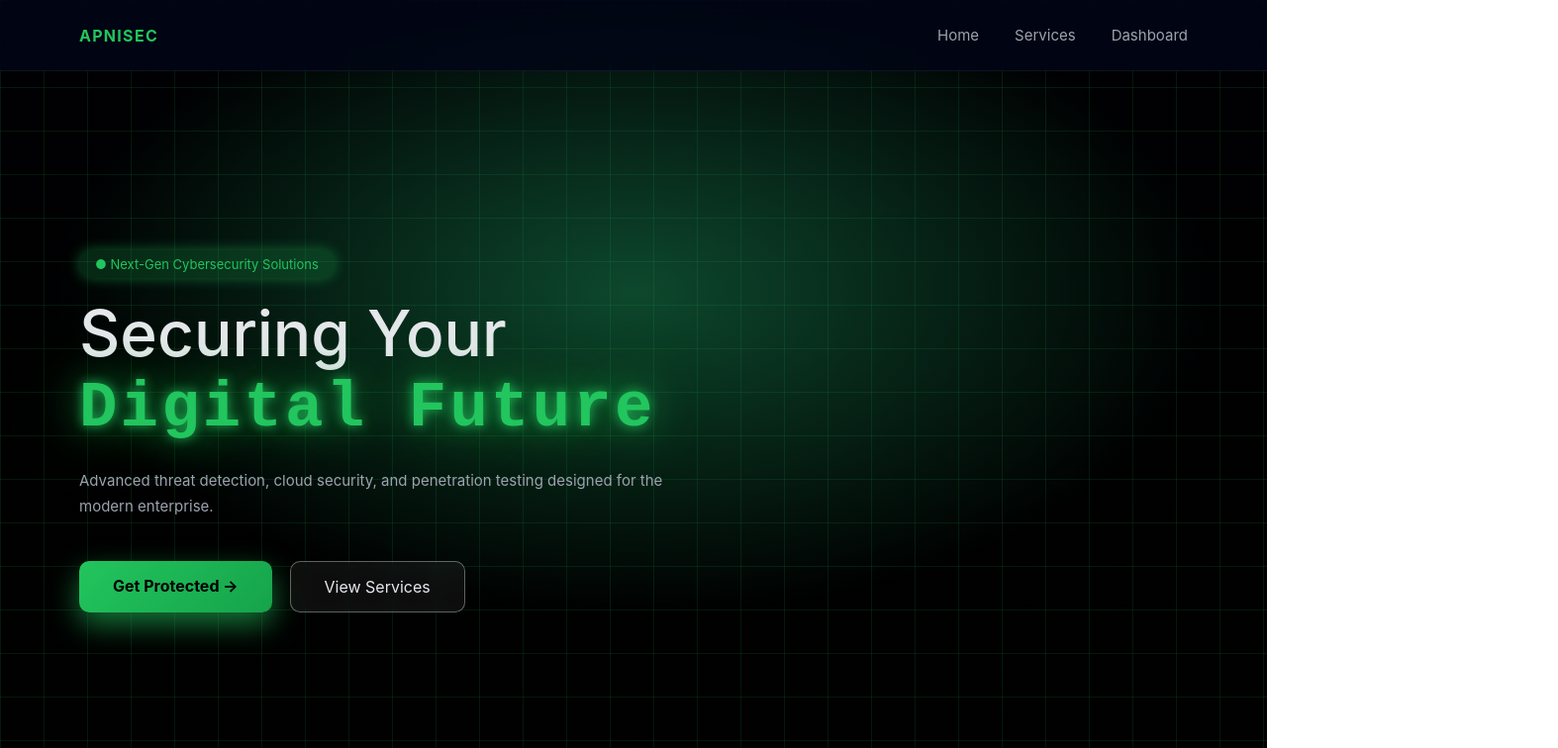
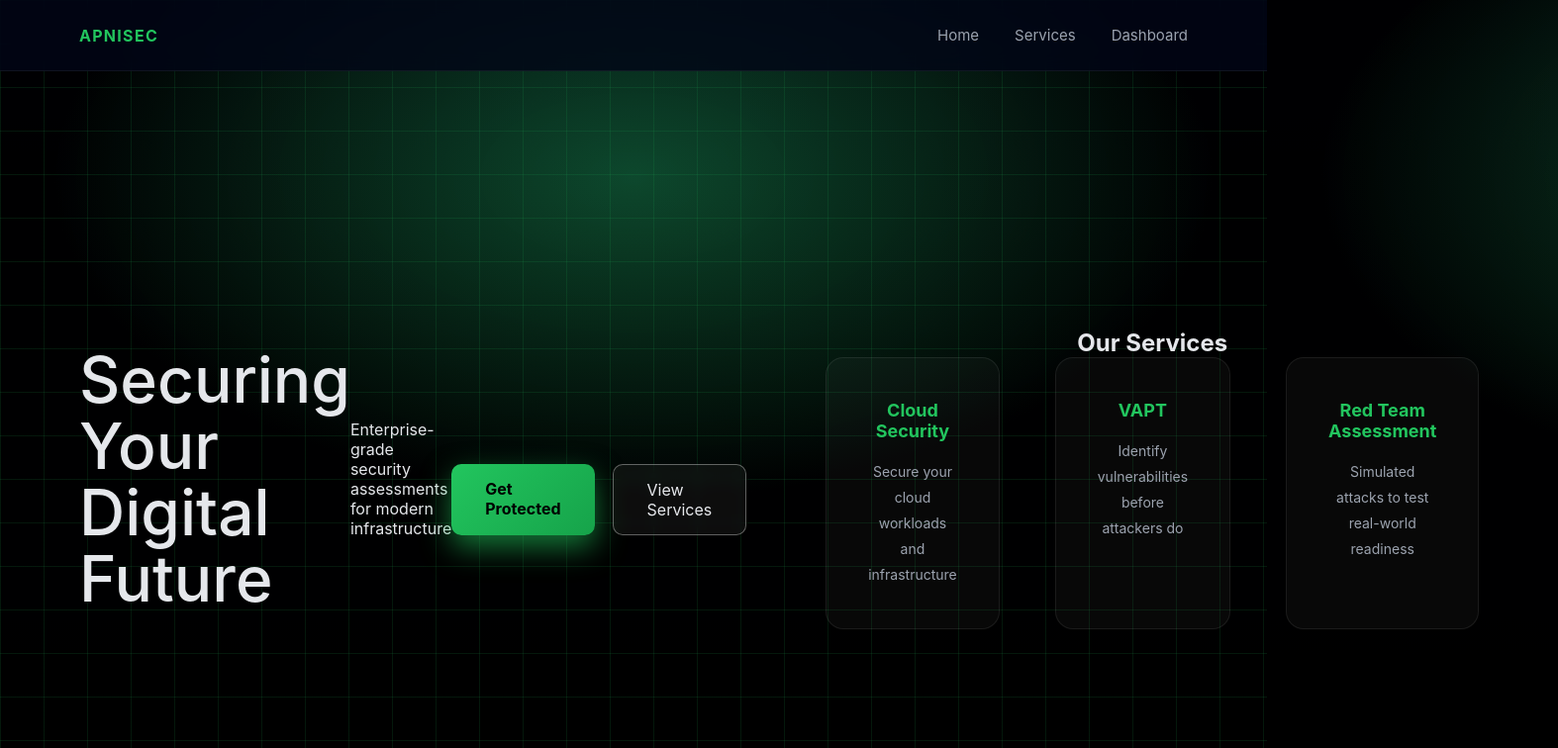
Before and after one commit to DigishaAdhaduk/Security-issue-tracker, a Next.js app in the folder frontend/: page / in a window 1280 px wide. Shown: the top 756 px of the page at 99% size, 1574 px wide, since content can reach past the window. Built offline with nearby package versions, Linux system fonts and the light colour scheme.

Commit message:
frontend files update

```diff
--- a/frontend/app/page.tsx
+++ b/frontend/app/page.tsx
@@ -1,66 +1,43 @@
+import Link from "next/link";
+
 export default function HomePage() {
   return (
-    <>
-      {/* HERO */}
     <section className="hero">
-        <div className="hero-content">
-          <p className="hero-pill">● Next-Gen Cybersecurity Solutions</p>
-
-          <h1 className="hero-title">
-            Securing Your
-            <span>Digital Future</span>
-          </h1>
-
-          <p className="hero-desc">
-            Advanced threat detection, cloud security, and penetration testing
-            designed for the modern enterprise.
+      <h1 className="hero-title">Securing Your Digital Future</h1>
+      <p className="hero-sub">
+        Enterprise-grade security assessments for modern infrastructure
       </p>
 
       <div className="hero-actions">
-            <a href="/login" className="btn-primary">
-              Get Protected →
-            </a>
+        <Link href="/register" className="btn-primary">
+          Get Protected
+        </Link>
 
         <a href="#services" className="btn-secondary">
           View Services
         </a>
       </div>
-        </div>
-      </section>
 
-      {/* SERVICES */}
       <section id="services" className="services">
-        <div className="services-head">
         <h2>Our Services</h2>
-          <p>Security solutions designed for modern infrastructure</p>
-        </div>
 
         <div className="service-grid">
           <div className="service-card">
             <h3>Cloud Security</h3>
-            <p>
-              Secure cloud infrastructure with configuration audits,
-              continuous monitoring, and proactive threat detection.
-            </p>
+            <p>Secure your cloud workloads and infrastructure</p>
           </div>
 
           <div className="service-card">
             <h3>VAPT</h3>
-            <p>
-              Vulnerability Assessment and Penetration Testing to identify
-              weaknesses before attackers exploit them.
-            </p>
+            <p>Identify vulnerabilities before attackers do</p>
           </div>
 
           <div className="service-card">
             <h3>Red Team Assessment</h3>
-            <p>
-              Simulated real-world attacks to test detection, response,
-              and overall security readiness.
-            </p>
+            <p>Simulated attacks to test real-world readiness</p>
           </div>
         </div>
       </section>
-    </>
+    </section>
   );
 }
```
Also changed, not shown: frontend/app/dashboard/page.tsx (+18 -8 lines), frontend/app/register/page.tsx (+3 -11 lines). Lines whose indentation alone changed are shown as unchanged.
